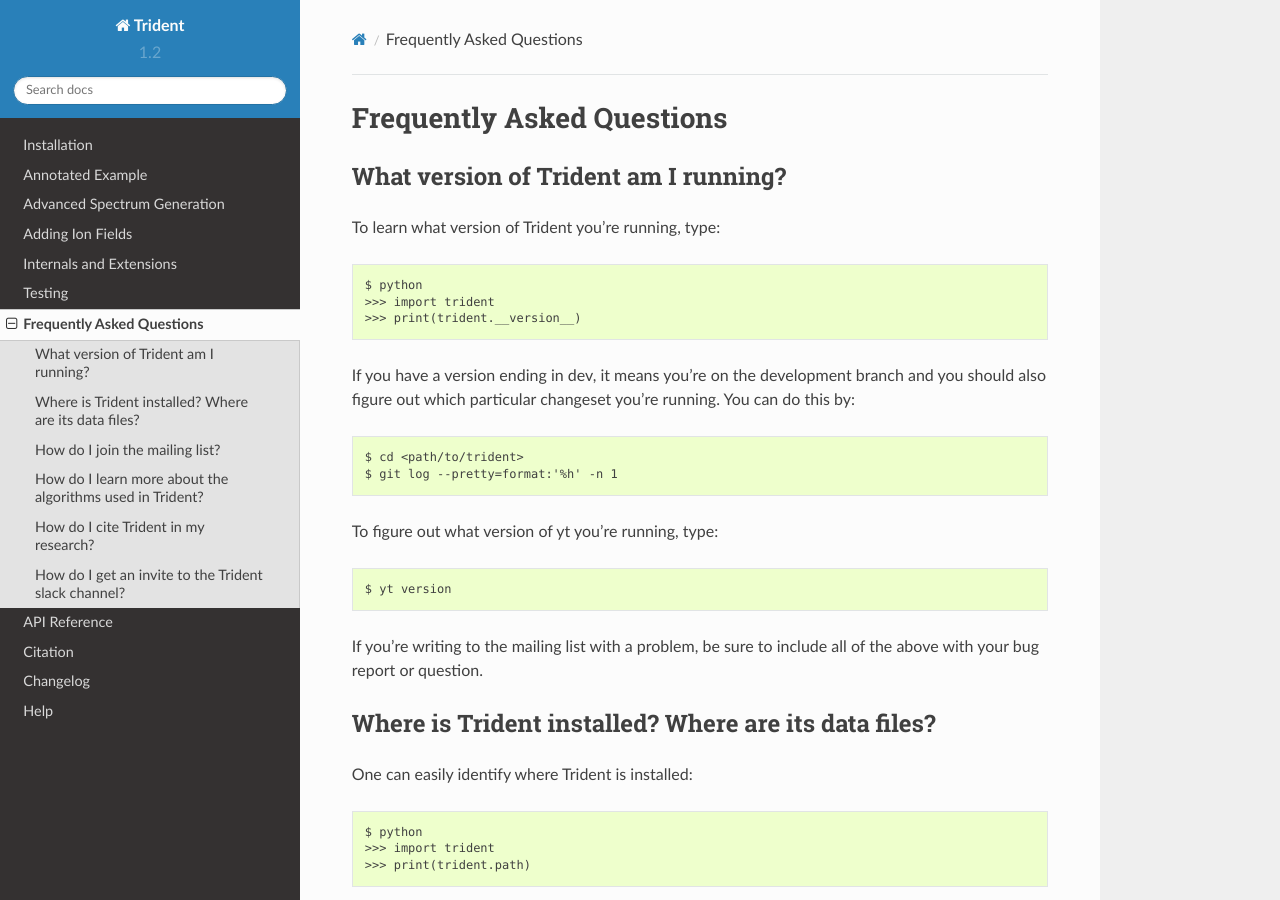
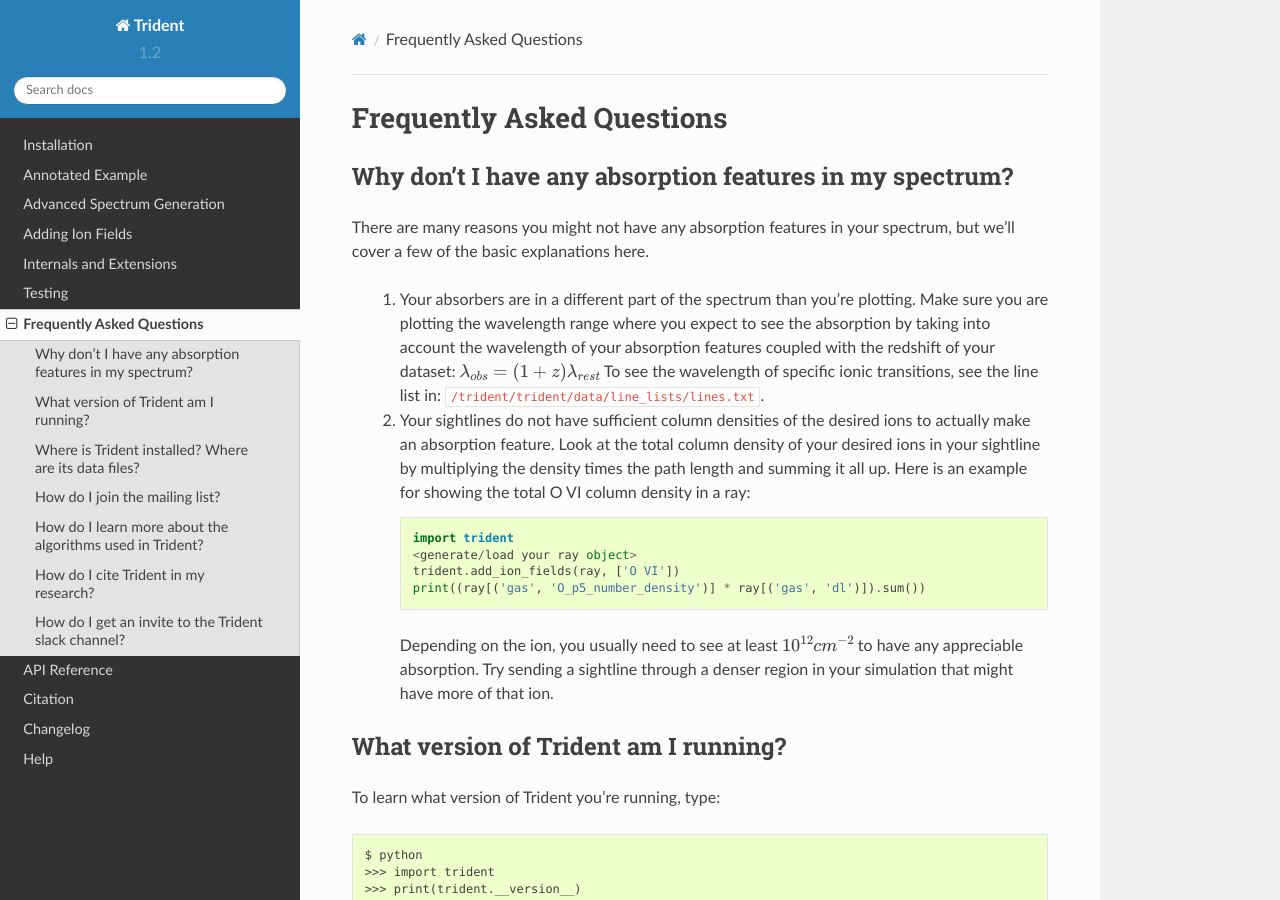
Before and after one commit to trident-project/trident, a Sphinx documentation site: the page built from doc/source/faq.rst, in a window 1280 px wide and 900 px high. Built offline with Sphinx 7.4.7 and the Read the Docs theme 2.0.0, drawn with Linux system fonts in a browser that asks for light colours; formulas are drawn with MathJax 3.

Commit message:
Adding FAQ entry to docs on no absorption.

```diff
--- a/doc/source/faq.rst
+++ b/doc/source/faq.rst
@@ -4,6 +4,34 @@ Frequently Asked Questions
 ==========================
 
 .. _what-version-am-i-running:
+
+Why don't I have any absorption features in my spectrum?
+--------------------------------------------------------
+
+There are many reasons you might not have any absorption features in your
+spectrum, but we'll cover a few of the basic explanations here.
+
+ #. Your absorbers are in a different part of the spectrum than you're plotting.
+    Make sure you are plotting the wavelength range where you expect to see the
+    absorption by taking into account the wavelength of your absorption features
+    coupled with the redshift of your dataset: :math:`\lambda_{obs} = (1 + z) \lambda_{rest}`
+    To see the wavelength of specific ionic transitions, see the line list in:
+    ``/trident/trident/data/line_lists/lines.txt``.
+
+ #. Your sightlines do not have sufficient column densities of the desired
+    ions to actually make an absorption feature.  Look at the total column
+    density of your desired ions in your sightline by multiplying the
+    density times the path length and summing it all up.  Here is an
+    example for showing the total O VI column density in a ray::
+
+        import trident
+        <generate/load your ray object>
+        trident.add_ion_fields(ray, ['O VI'])
+        print((ray[('gas', 'O_p5_number_density')] * ray[('gas', 'dl')]).sum())
+
+    Depending on the ion, you usually need to see at least :math:`10^{12} cm^{-2}`
+    to have any appreciable absorption.  Try sending a sightline through a
+    denser region in your simulation that might have more of that ion.
 
 What version of Trident am I running?
 -------------------------------------
```
